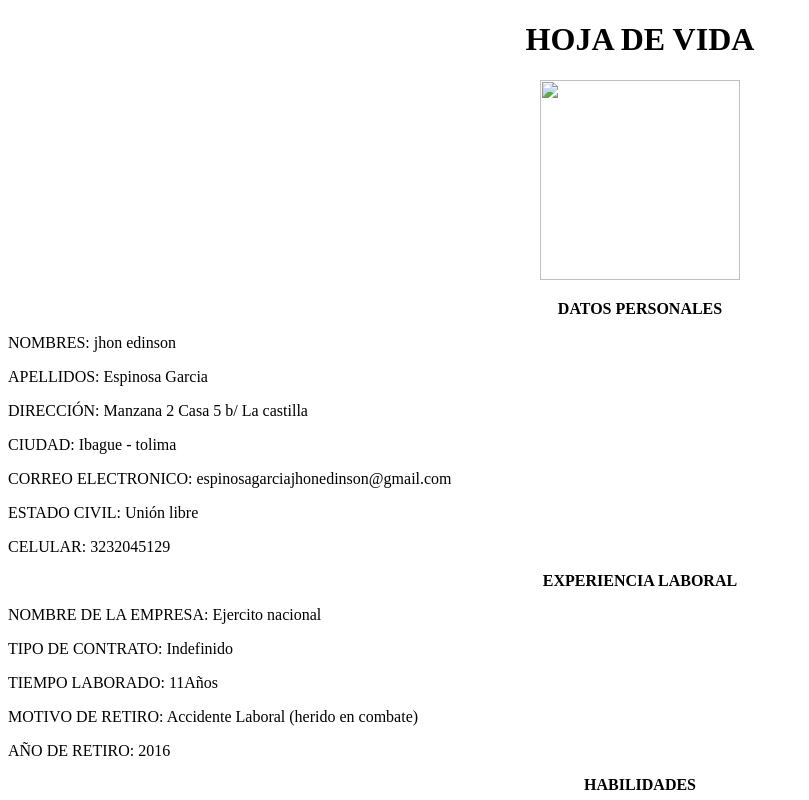
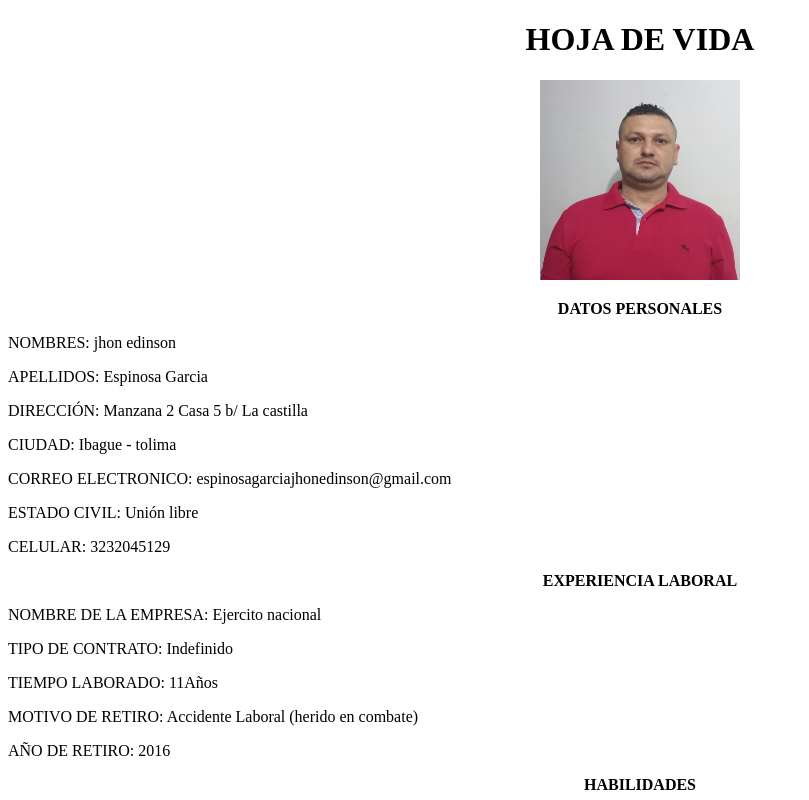
Before and after one commit to espinosagarciajhonedinson-droid/proyecto_html, a plain HTML site: page index.html in a window 1280 px wide. Shown: the top 800 px of the page, without its empty margins (0-809 px from the left). Drawn offline with Linux system fonts and the light colour scheme.

Commit message:
Update index.html

```diff
--- a/index.html
+++ b/index.html
@@ -9,7 +9,7 @@
     <center>
     <h1>HOJA DE VIDA</h1></center>
    <center>
-    <img src="/imagenes/foto.jpeespinosagarciajhonedinson-droid.github.iog" width="200" height="200"> </center>
+    <img src="/imagenes/foto.jpg" width="200" height="200"> </center>
 
 <P><b><div align="center">DATOS PERSONALES</b></P></div>
 <p>NOMBRES: jhon edinson</P>
```
